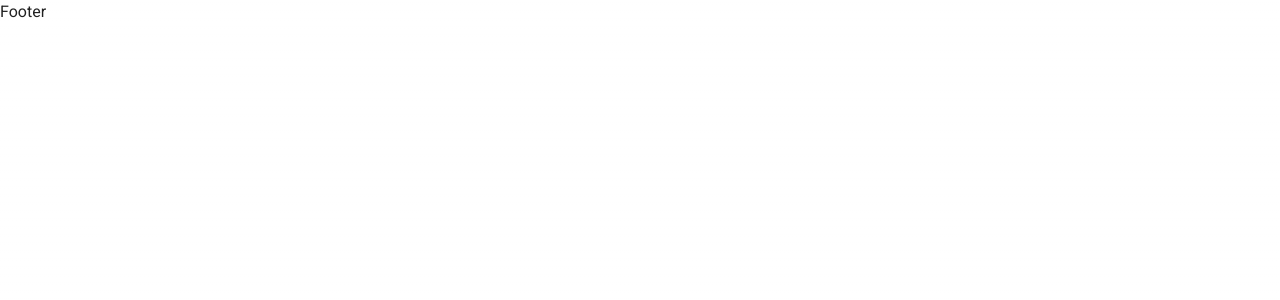
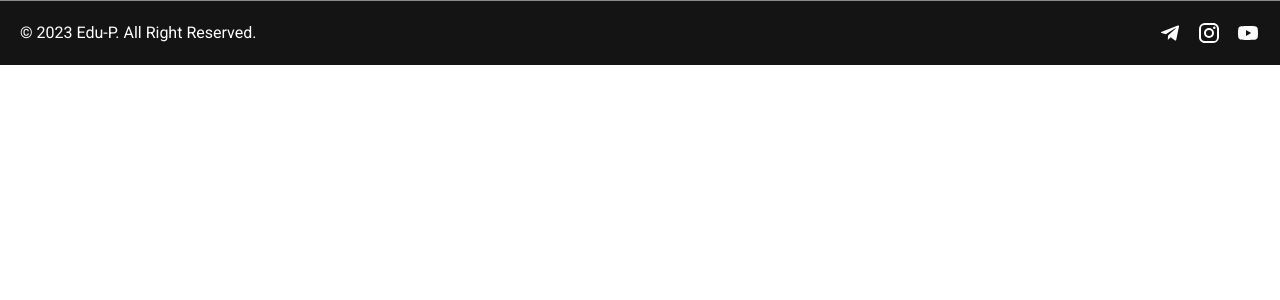
Before and after one commit to Will-Marco/Edu-Platform, a Next.js app: page /components/footer/Footer in a window 1280 px wide. Shown: the top 300 px of the page. Built offline with nearby package versions, Linux system fonts and the light colour scheme.

Commit message:
Add Footer and fixed a path mistake

```diff
--- a/package.json
+++ b/package.json
@@ -17,6 +17,7 @@
     "@types/node": "20.8.10",
     "@types/react": "18.2.34",
     "@types/react-dom": "18.2.14",
+    "date-fns": "^2.30.0",
     "eslint": "8.52.0",
     "eslint-config-next": "14.0.1",
     "next": "14.0.1",
--- a/pages/components/footer/Footer.tsx
+++ b/pages/components/footer/Footer.tsx
@@ -1,5 +1,32 @@
+import { Box, Typography } from "@mui/material";
+import { format } from "date-fns";
+import TelegramIcon from "@mui/icons-material/Telegram";
+import InstagramIcon from "@mui/icons-material/Instagram";
+import YouTubeIcon from "@mui/icons-material/YouTube";
+
 const Footer = () => {
-  return <div>Footer</div>;
+  return (
+    <Box
+      padding={"20px"}
+      sx={{
+        display: "flex",
+        justifyContent: "space-between",
+        alignItems: "center",
+        backgroundColor: "#141414",
+        color: "white",
+      }}
+      borderTop={"1px solid rgba(255, 255, 255, .5)"}
+    >
+      <Typography>
+        © {format(new Date(), "yyyy")} Edu-P. All Right Reserved.
+      </Typography>
+      <Box sx={{ display: "flex", gap: "15px" }}>
+        <TelegramIcon sx={{ cursor: "pointer" }} />
+        <InstagramIcon sx={{ cursor: "pointer" }} />
+        <YouTubeIcon sx={{ cursor: "pointer" }} />
+      </Box>
+    </Box>
+  );
 };
 
 export default Footer;
--- a/pages/components/navbar/Navbar.tsx
+++ b/pages/components/navbar/Navbar.tsx
@@ -17,7 +17,7 @@ import {
 import CloseIcon from "@mui/icons-material/Close";
 import SchoolIcon from "@mui/icons-material/School";
 import { NavbarProps } from "./navbar.props";
-import { navItems } from "../config/constants";
+import { navItems } from "../../config/constants";
 
 const Navbar = ({ window }: NavbarProps) => {
   const [mobileOpen, setMobileOpen] = useState(false);
```
Also changed, not shown: pages/config/constants.ts (renamed from pages/components/config/constants.ts), 1 other file (tests, documents, lock files or other folders).
